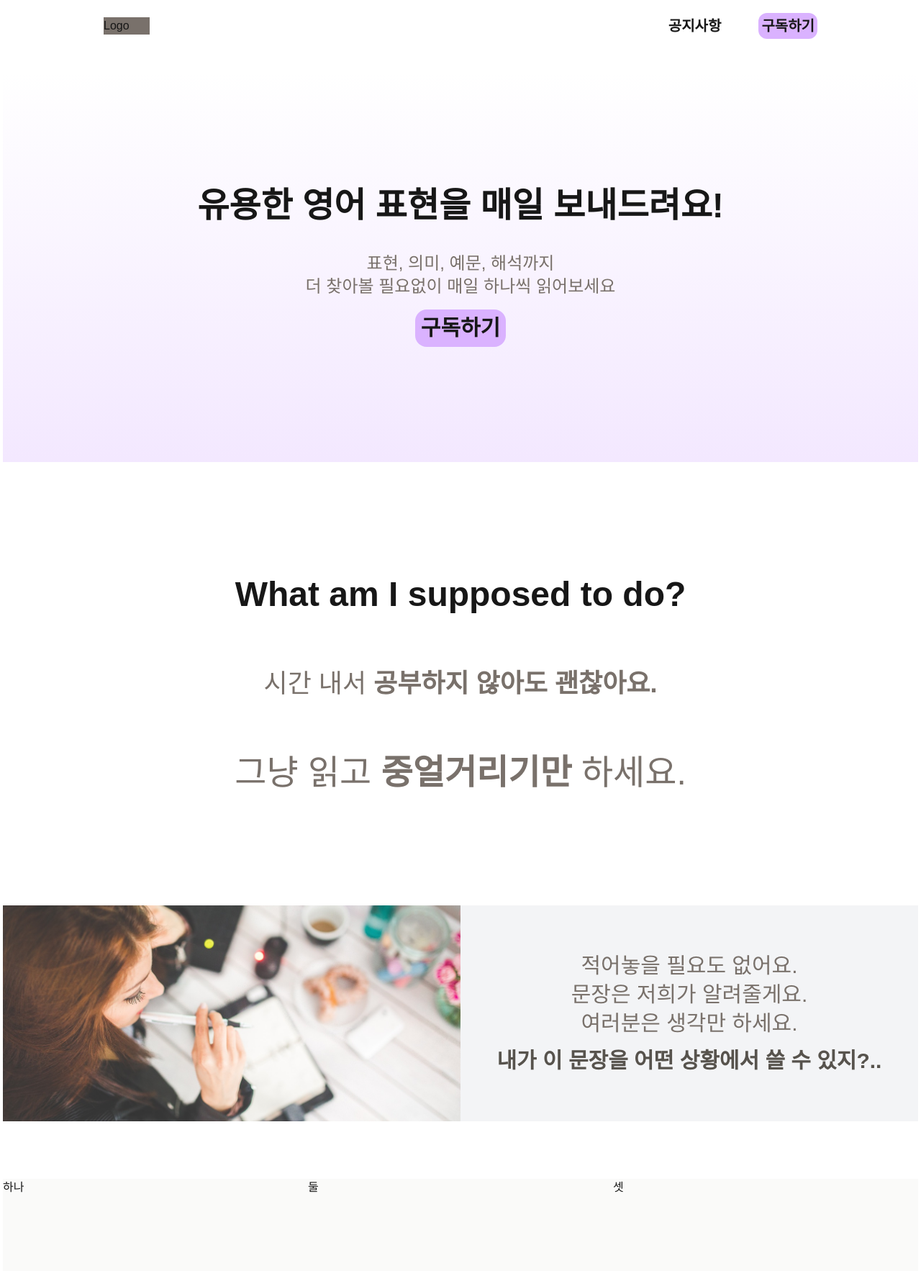
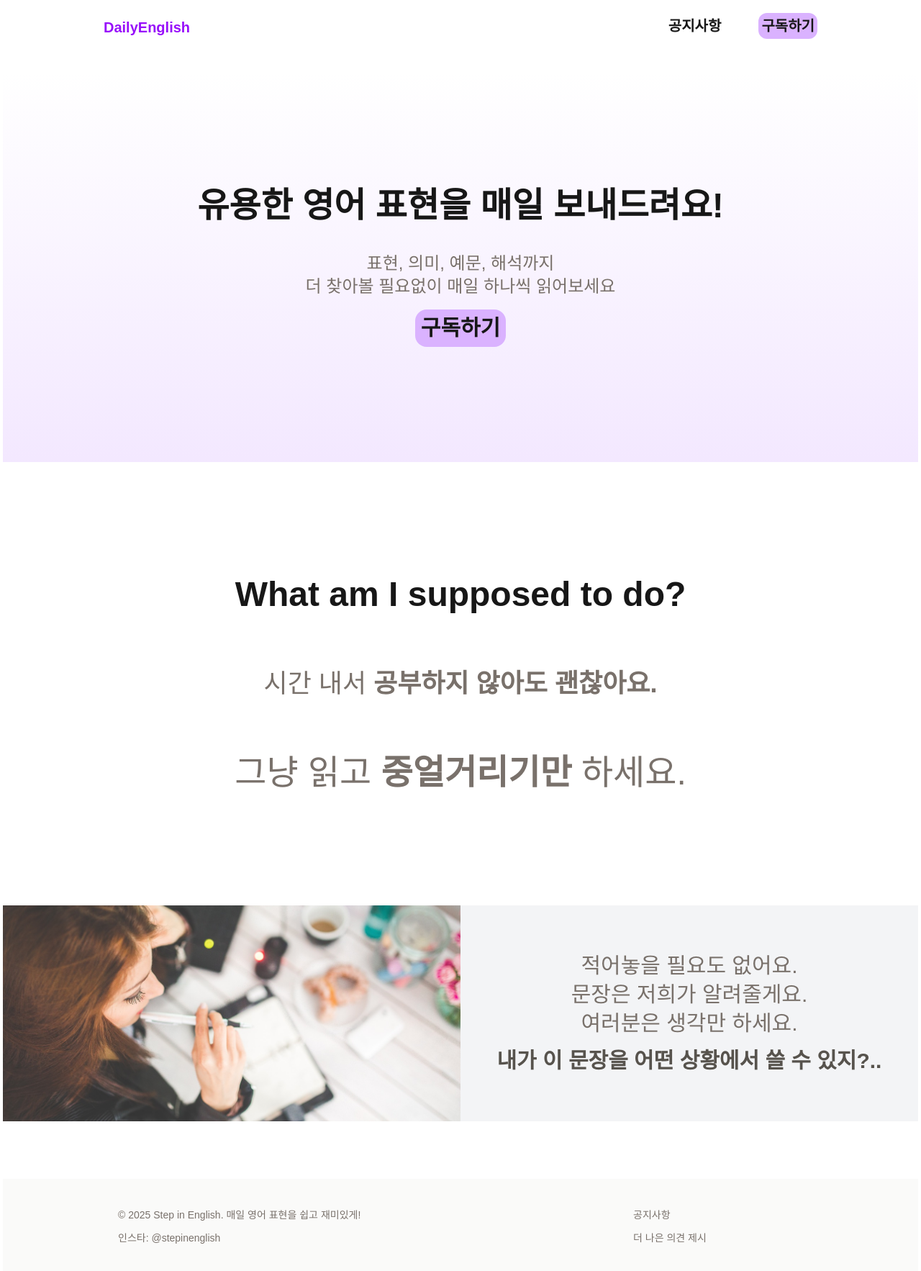
Before and after one commit to Alexseung/daily-english, a Next.js app: page / in a window 1280 px wide. Shown: the top 1766 px of the page at 72% size. Built offline with nearby package versions, Linux system fonts and the light colour scheme.

Commit message:
all done

```diff
--- a/src/components/Footer.tsx
+++ b/src/components/Footer.tsx
@@ -1,9 +1,25 @@
+'use client';
 export default function Footer() {
   return (
-    <footer className='grid grid-cols-3 h-44 bg-stone-50 mt-20'>
-      <div>하나</div>
-      <div>둘</div>
-      <div>셋</div>
+    <footer className='grid grid-cols-2 h-44 bg-stone-50 mt-20 pt-10'>
+      <ul className='pl-40 text-sm text-stone-500 space-y-3'>
+        <li>© 2025 Step in English. 매일 영어 표현을 쉽고 재미있게!</li>
+        <li>
+          인스타: <a className='hover:cursor-pointer'>@stepinenglish</a>
+        </li>
+      </ul>
+      <ul className='pl-60 text-sm text-stone-500 space-y-3'>
+        <li
+          onClick={() =>
+            (window.location.href =
+              'https://stepinenglish.notion.site/Step-in-English-1fc29a68a95f80439b35e1ddf3c9069c?pvs=4')
+          }
+          className='hover:cursor-pointer'
+        >
+          공지사항
+        </li>
+        <li>더 나은 의견 제시</li>
+      </ul>
     </footer>
   );
 }
--- a/src/components/Header.tsx
+++ b/src/components/Header.tsx
@@ -25,8 +25,11 @@ export default function Header() {
     <>
       <header className='flex mb-2 justify-center w-full'>
         <nav className='p-2 rounded-xl flex justify-between items-center w-full max-w-5xl px-4'>
-          <p className='bg-stone-500 w-16 h-6' onClick={() => handleRoute('/')}>
-            Logo
+          <p
+            className='w-16 h-6 text-xl font-extrabold text-purple-600'
+            onClick={() => handleRoute('/')}
+          >
+            DailyEnglish
           </p>
 
           <div className='flex gap-12'>
--- a/src/components/SendEmail.tsx
+++ b/src/components/SendEmail.tsx
@@ -1,26 +1,26 @@
-// 'use client';
+'use client';
 
-// export default function SendEmail() {
-//   const sendEmails = async () => {
-//     const res = await fetch('/api/send-bulk-email', {
-//       method: 'POST',
-//     });
+export default function SendEmail() {
+  const sendEmails = async () => {
+    const res = await fetch('/api/send-bulk-email', {
+      method: 'GET',
+    });
 
-//     if (res.ok) {
-//       alert('이메일 전송 완료!');
-//     } else {
-//       alert('전송 실패 😢');
-//     }
-//   };
+    if (res.ok) {
+      alert('이메일 전송 완료!');
+    } else {
+      alert('전송 실패 😢');
+    }
+  };
 
-//   return (
-//     <div className='p-10'>
-//       <button
-//         onClick={sendEmails}
-//         className='px-6 py-3 bg-blue-600 text-white rounded hover:bg-blue-700'
-//       >
-//         전체 회원에게 이메일 보내기
-//       </button>
-//     </div>
-//   );
-// }
+  return (
+    <div className='p-10'>
+      <button
+        onClick={sendEmails}
+        className='px-6 py-3 bg-blue-600 text-white rounded hover:bg-blue-700'
+      >
+        전체 회원에게 이메일 보내기
+      </button>
+    </div>
+  );
+}
```
